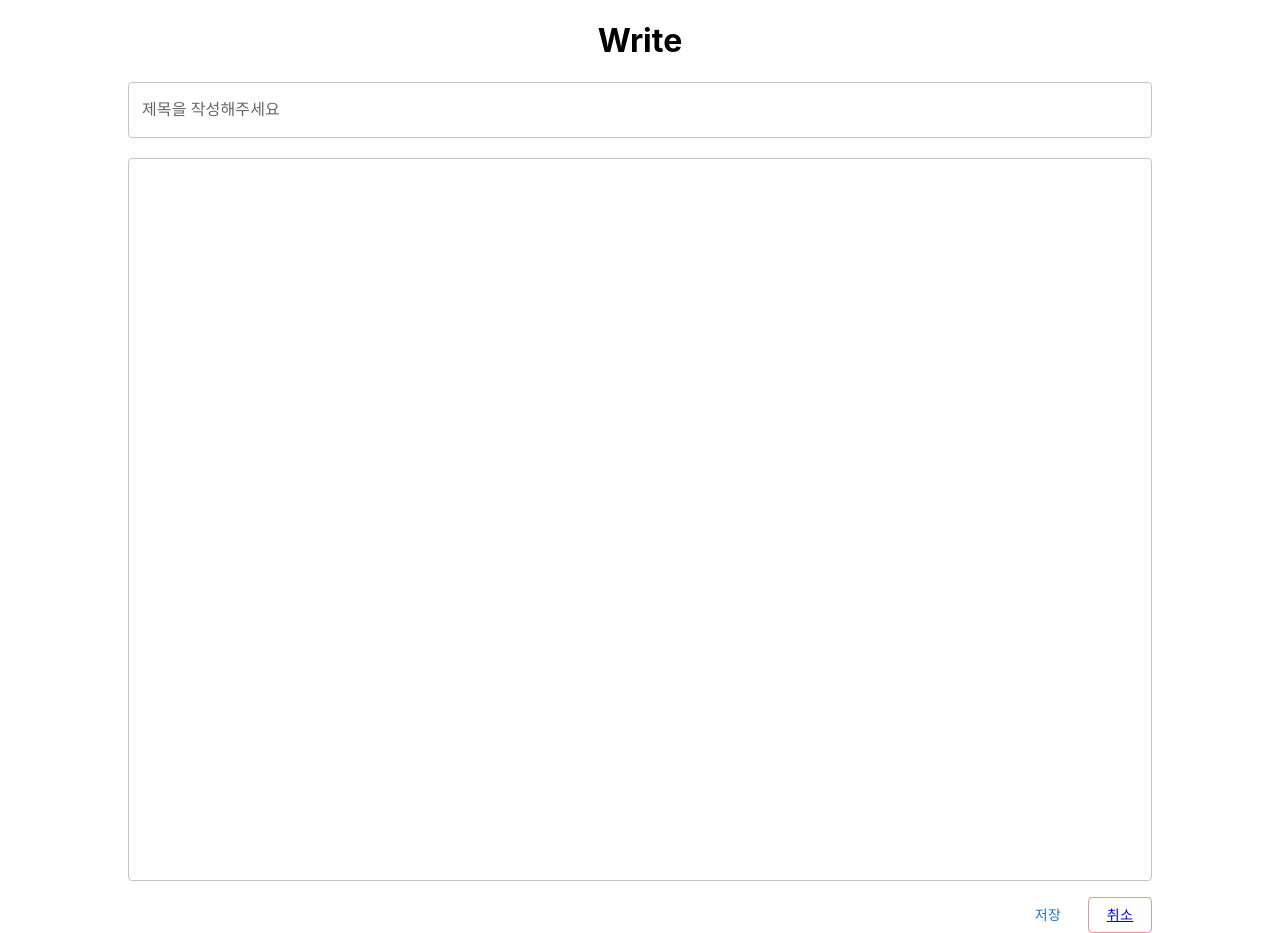
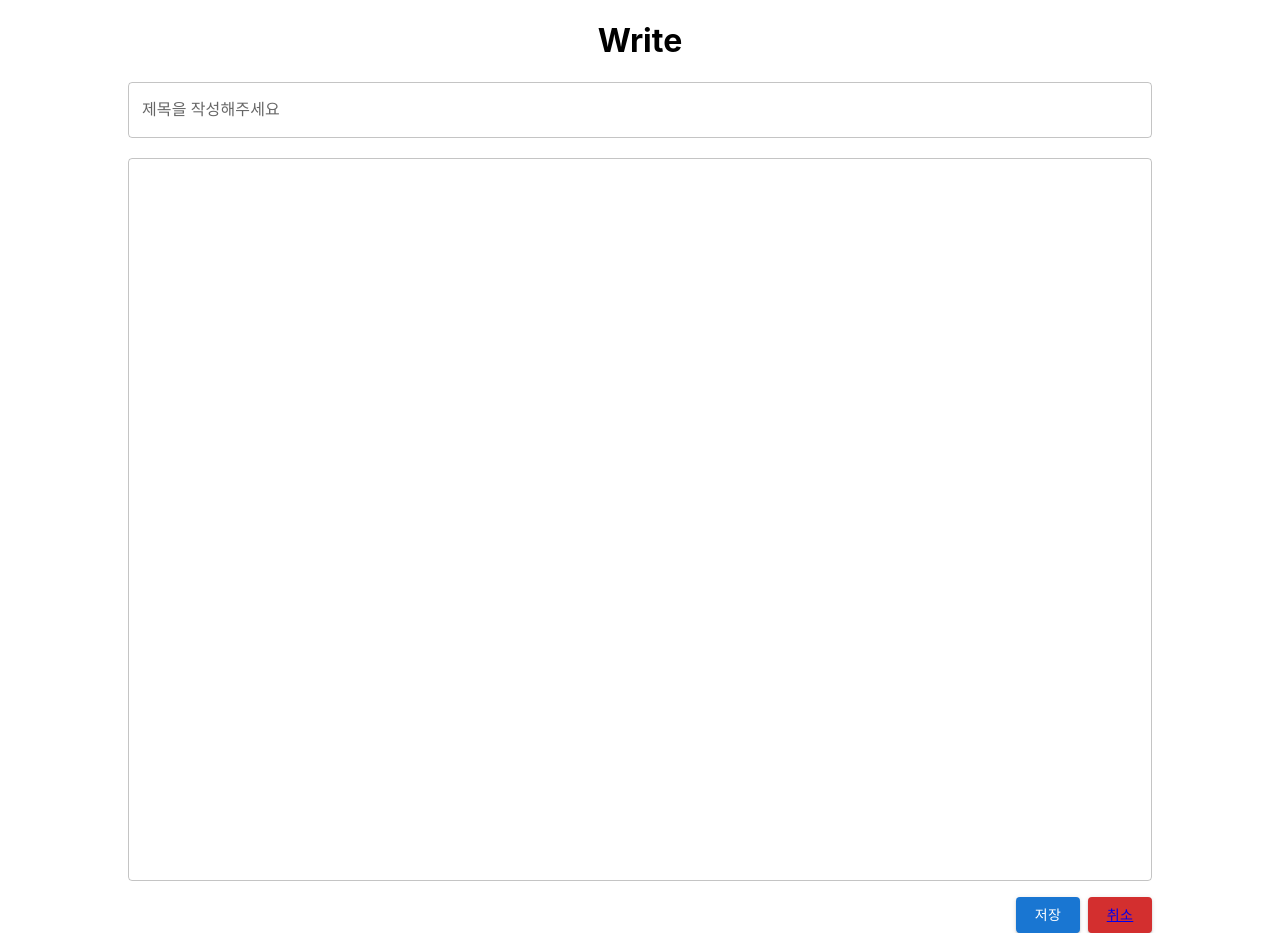
Before and after one commit to mandoo1229/React-Board-ReStart, a React (Create React App) app: page /write in a window 1280 px wide. Built offline with nearby package versions, Linux system fonts and the light colour scheme.

Commit message:
Comment : 코드 수정 및 주석을 추가하였습니다.

```diff
--- a/src/Page/Write.js
+++ b/src/Page/Write.js
@@ -11,6 +11,7 @@ function formatDateTime(date) {
   const day = String(date.getDate()).padStart(2, '0');
   return `${year}-${month}-${day} `;
 }
+//로컬시간에 맞춰서 년도, 날짜를 문자열로 변환하여 반환하는 함수이다. 글 작성시간을 표기한다.
 
 const Write = memo(({ id, dispatch }) => {
   const item = {};
@@ -18,20 +19,25 @@ const Write = memo(({ id, dispatch }) => {
   const { title, content } = state;
   const inputTitle = useRef(null);
   const inputContent = useRef(null);
+
   const navigate = useNavigate();
+  //navigate는 페이지를 이동할 때 사용함.
 
   useEffect(() => {
     dispatch({ type: CHANGE_MENU, menu: 'Write' });
     inputTitle.current.focus();
   }, [dispatch]);
+  // 컴포넌트가 랜더링 될 때와 'dispatch'가 변경될 때 실행된다.
 
   const onClickSubmit = () => {
     if (!title) {
       alert('제목을 작성해주세요');
       inputTitle.current.focus();
+      //title에 글을 작성하지 않았을 때 실행됨
     } else if (!content) {
       alert('내용을 작성해주세요');
       inputContent.current.focus();
+      // content에 값을 입력하지 않았을 때 실행됨
     } else {
       item.id = id;
       item.title = title;
@@ -43,10 +49,13 @@ const Write = memo(({ id, dispatch }) => {
       const list = localList ? JSON.parse(localList) : [];
       list.push(item);
       localStorage.setItem('list', JSON.stringify(list));
-      localStorage.setItem('id', id + 1);
+      // localStorage.setItem('id', id + 1);
       navigate(`/detail/${item.id}`);
     }
   };
+  // onClickSubmit을 클릭했을 때 실행되는 함수입니다. 글을 작성하고, 내용을 작성했을 때 else문이 실행됩니다.
+  // 새로운 글 'item'을 생성하고, 'ADD_ITEM'액션을 디스패치하여 상태를 업데이트 합니다. 입력된 값을 localstorage에 값을 저장합니다.
+  // 이후 detail페이지로 이동합니다.
 
   return (
     <div style={{ display: 'flex', flexDirection: 'column', alignItems: 'center' }}>
@@ -74,8 +83,10 @@ const Write = memo(({ id, dispatch }) => {
         onChange={onChangeInput}
       />
       <div style={{ display: 'flex', justifyContent: 'flex-end', width: '80%', marginTop: '16px' }}>
-        <Button onClick={onClickSubmit}>저장</Button>
-        <Button variant="outlined" color="error" style={{ marginLeft: '8px' }}>
+        <Button variant="contained" onClick={onClickSubmit}>
+          저장
+        </Button>
+        <Button variant="contained" color="error" style={{ marginLeft: '8px' }}>
           <Link to="/">취소</Link>
         </Button>
       </div>
```
